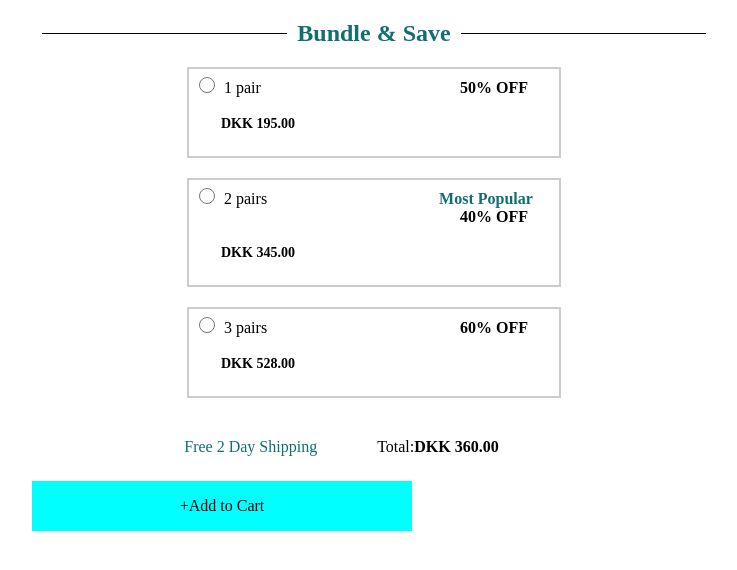
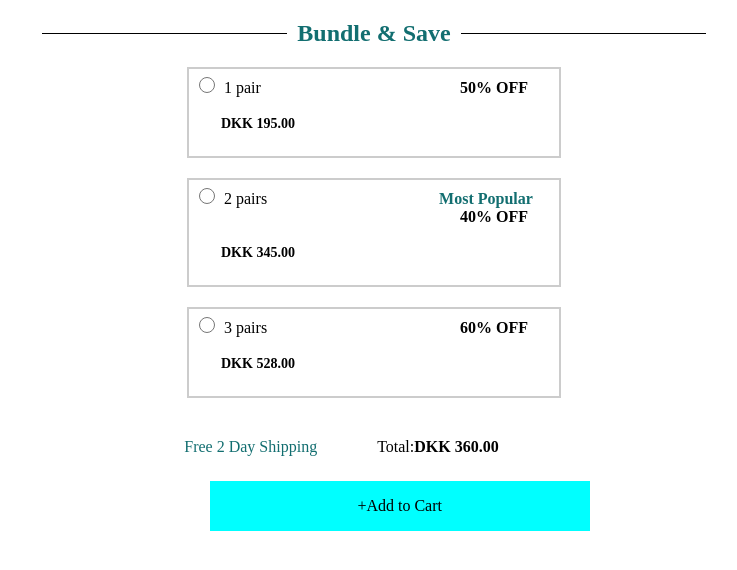
Before and after one commit to Rohitkrtiwary/FrontEndDevelopmentTask, a plain HTML site: page index.html in a window 1280 px wide. Shown: the whole page, without its empty margins (266-1003 px from the left). Drawn offline with Linux system fonts and the light colour scheme.

Commit message:
Update styles.css

```diff
--- a/styles.css
+++ b/styles.css
@@ -141,5 +141,5 @@ input[type="radio"]:checked + .box-label:before {
   flex-direction: column;
   align-items: center;
   margin-top: 2%;
-  margin-left: 290px;
+  margin-left: 37%;
 }
```
